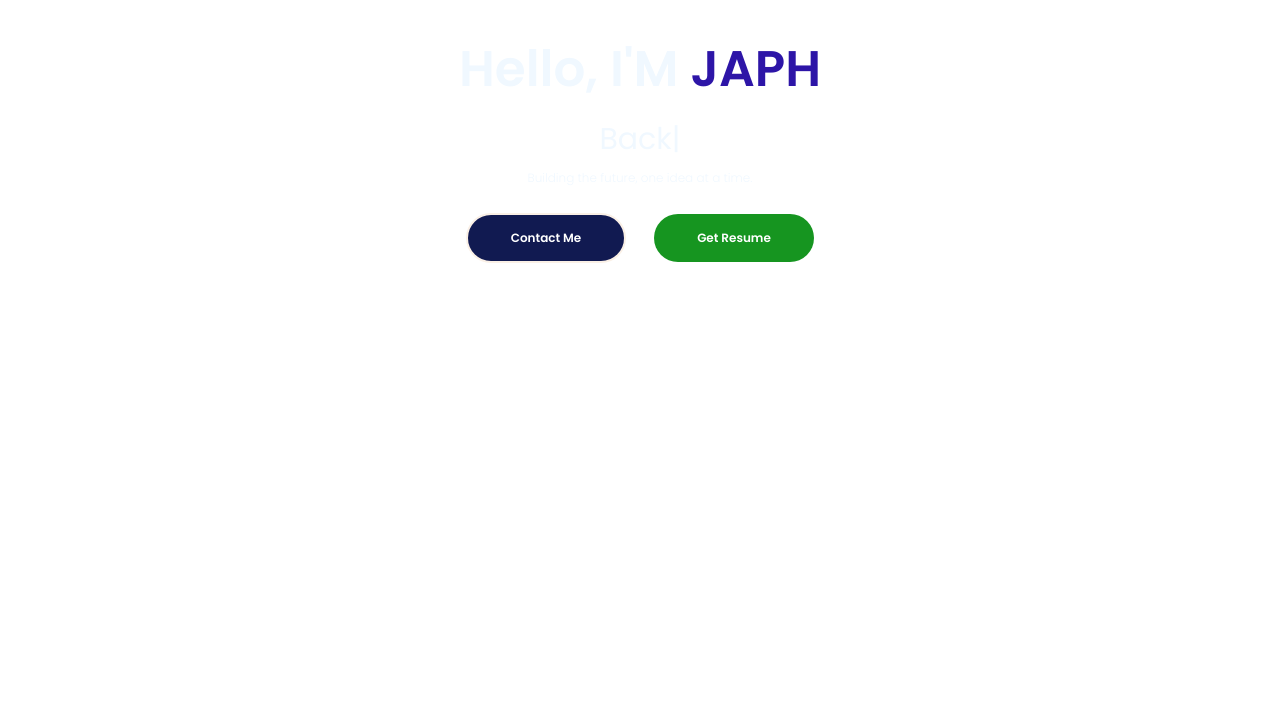
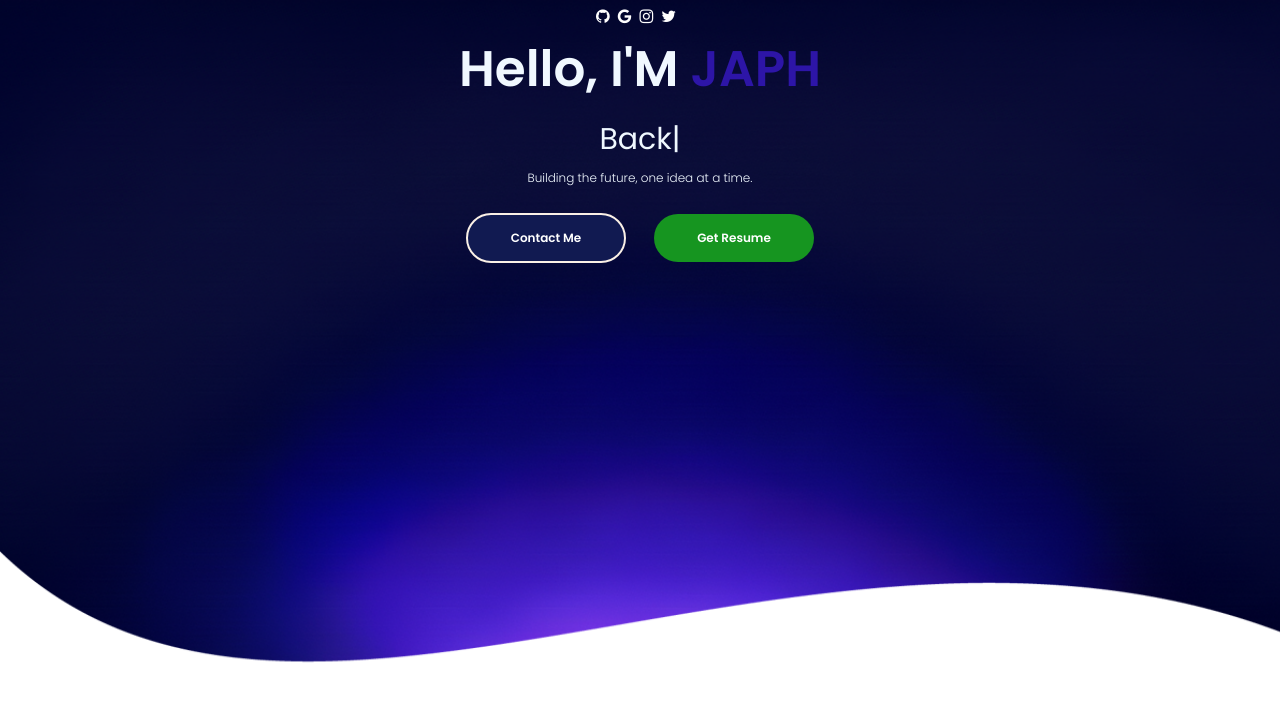
Before and after one commit to japhdev/client, a React (Create React App) app: page / in a window 1280 px wide. Shown: the top 702 px of the page. Built offline with nearby package versions, Linux system fonts and the light colour scheme; a web font is replaced by a local one.

Commit message:
Replace Profile component with Home in App.js

```diff
--- a/src/App.js
+++ b/src/App.js
@@ -1,11 +1,11 @@
 
 import './App.css';
-import Profile from './PorfolioContainer/Home/Profile';
+import Home from './PorfolioContainer/Home/Home';
 
 function App() {
   return (
     <div className="App">
-      <Profile />
+      <Home/>
     </div>
   );
 }
```
